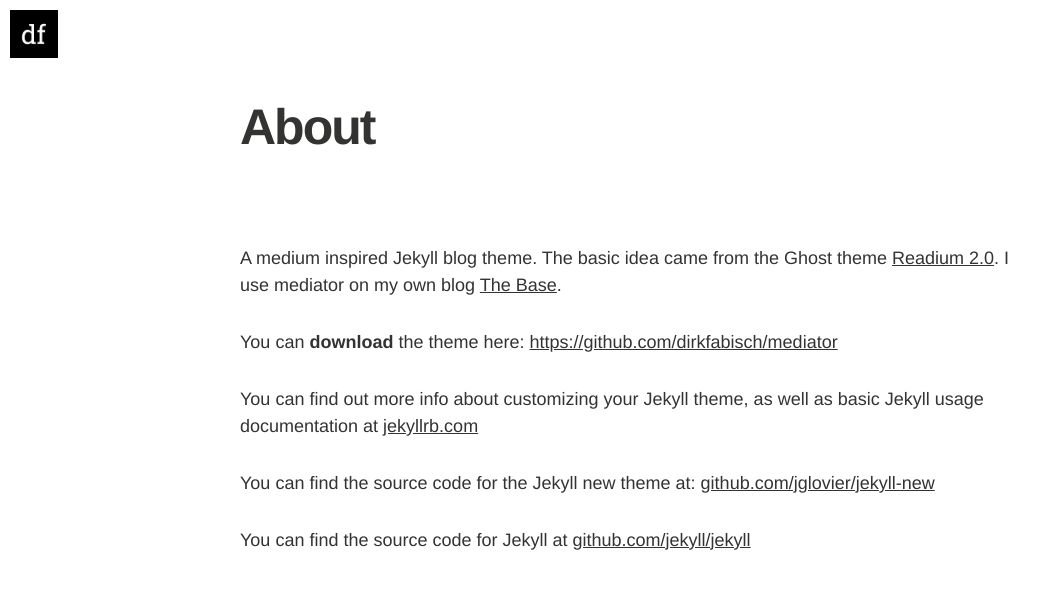
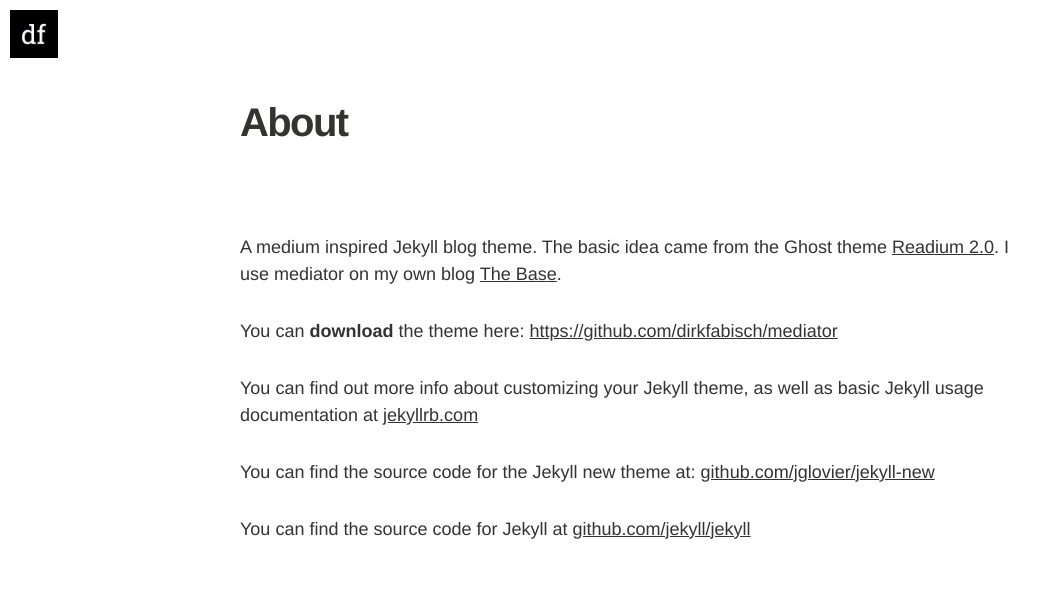
Before and after one commit to taphos/taphos.github.io, a Jekyll site: the page built from about.md, in a window 1280 px wide. Shown: the top 613 px of the page, without its empty margins (0-1061 px from the left). Built offline with Jekyll 4.4.1, drawn with Linux system fonts in a browser that asks for light colours; nearby versions of some CDN libraries; some web fonts are replaced; grey boxes are pictures that could not be loaded.

```diff
--- a/_includes/javascripts.html
+++ b/_includes/javascripts.html
@@ -6,22 +6,24 @@
 (function ($) {
   "use strict";
   $(document).ready(function(){
-
-    var $window = $(window),
-    $image = $('.post-image-image, .teaserimage-image');
+      var $window = $(window),
+      $image = $('.post-image-image, .teaserimage-image');
+      var $articleImage = $('.article-image');
+      $window.scrollTop($articleImage.height() - 300);
 
       $window.on('scroll', function() {
         var top = $window.scrollTop();
-
-        if (top < 0 || top > 1500) { return; }
+        if (top < 0 || top > 1500) return;
         $image
           .css('transform', 'translate3d(0px, '+top/3+'px, 0px)')
-          .css('opacity', 1-Math.max(top/700, 0));
+          .css('opacity', 1 - Math.max(top / $articleImage.height(), 0));
       });
       $window.trigger('scroll');
 
-      var height = $('.article-image').height();
-      $('.post-content').css('padding-top', height + 'px');
+      $window.on('resize orientationChange', function() {
+          $('.post-content').css('padding-top', $articleImage.height() + 'px');
+      });
+      $('.post-content').css('padding-top', $articleImage.height() + 'px');
 
       $('a[href*=#]:not([href=#])').click(function() {
         if (location.pathname.replace(/^\//,'') == this.pathname.replace(/^\//,'')
--- a/_layouts/page.html
+++ b/_layouts/page.html
@@ -18,9 +18,6 @@
               <div class="author-image" style="background-image: url({{ site.author_image }})">Blog Logo</div>
               <h4 class="author-name" itemprop="author" itemscope itemtype="http://schema.org/Person">{{ site.author }}</h4>
             </div>
-            <div style="text-align:center">
-              <a href="#topofpage" class="topofpage"><i class="fa fa-angle-down"></i></a>
-            </div>
           </div>
         </div>
         {% else %}
@@ -38,7 +35,6 @@
         <br>
         {% endif %}
         <section class="post-content">
-          <a name="topofpage"></a>
           {{content}}
         </section>
       </article>
--- a/_layouts/post.html
+++ b/_layouts/post.html
@@ -24,9 +24,6 @@
               <time datetime="{{ page.date | date: "%F %R" }}">{{ page.date | date_to_string }}</time>
               <!-- , tagged on {{#foreach tags}}<span class="post-tag-{{slug}}">{{#if @first}}{{else}}, {{/if}}<a href="/tag/{{slug}}">{{name}}</a></span>{{/foreach}} -->
             </div>
-            <div style="text-align:center">
-              <a href="#topofpage" class="topofpage"><i class="fa fa-angle-down"></i></a>
-            </div>
           </div>
         </div>
         {% else %}
@@ -50,7 +47,6 @@
           <div class="post-reading">
             <span class="post-reading-time"></span> read
           </div>
-          <a name="topofpage"></a>
           {{content}}
         </section>
         <footer class="post-footer">
--- a/css/main.sass
+++ b/css/main.sass
@@ -267,7 +267,7 @@
     .post-title
       font-style: normal
       letter-spacing: -0.04em
-      font-size: 50px
+      font-size: 40px
       line-height: 1.1
       color: #fff
       margin-bottom: 16px
@@ -305,8 +305,6 @@
       color: rgba(255,255,255,0.75)
       &:hover
         color: #fff
-    .topofpage
-      text-decoration: underline
   .noarticleimage
     .post-meta
       font-family: $font-sans
@@ -314,7 +312,7 @@
     .post-title
       font-style: normal
       letter-spacing: -0.04em
-      font-size: 50px
+      font-size: 40px
       line-height: 1.1
       color: #333332
       margin-bottom: 16px
```
